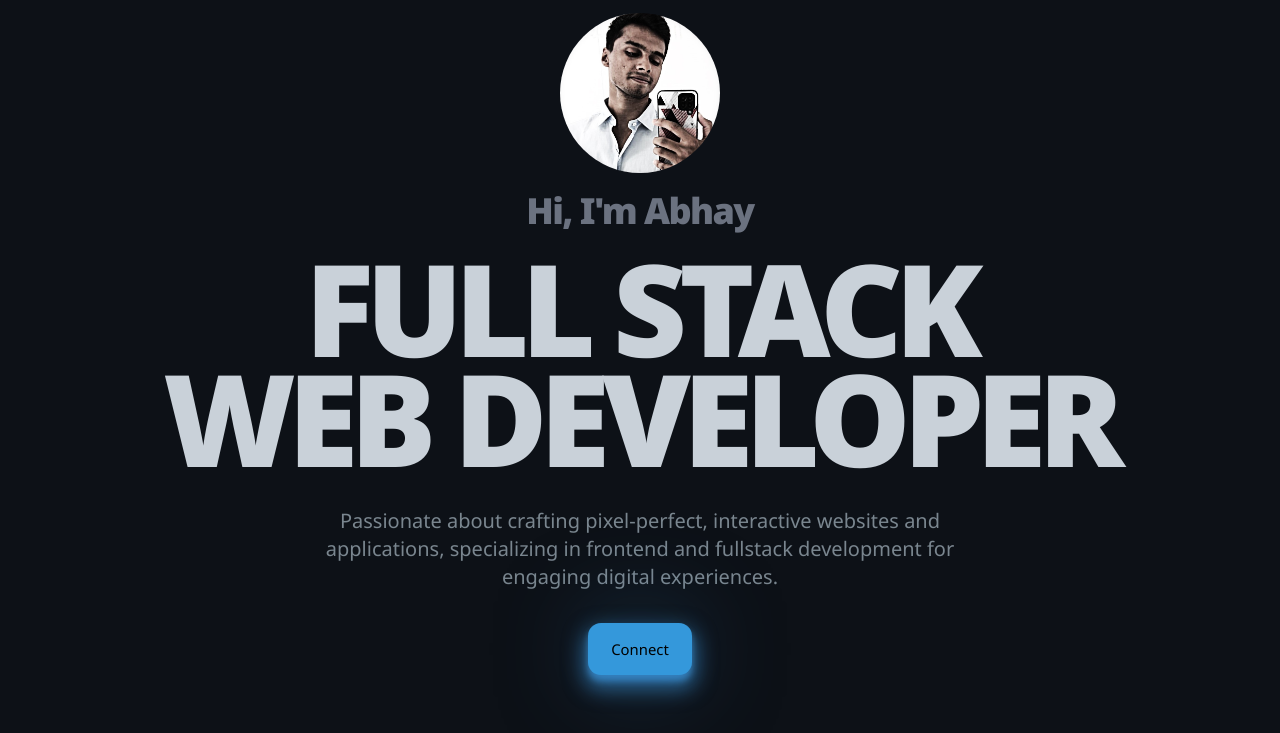
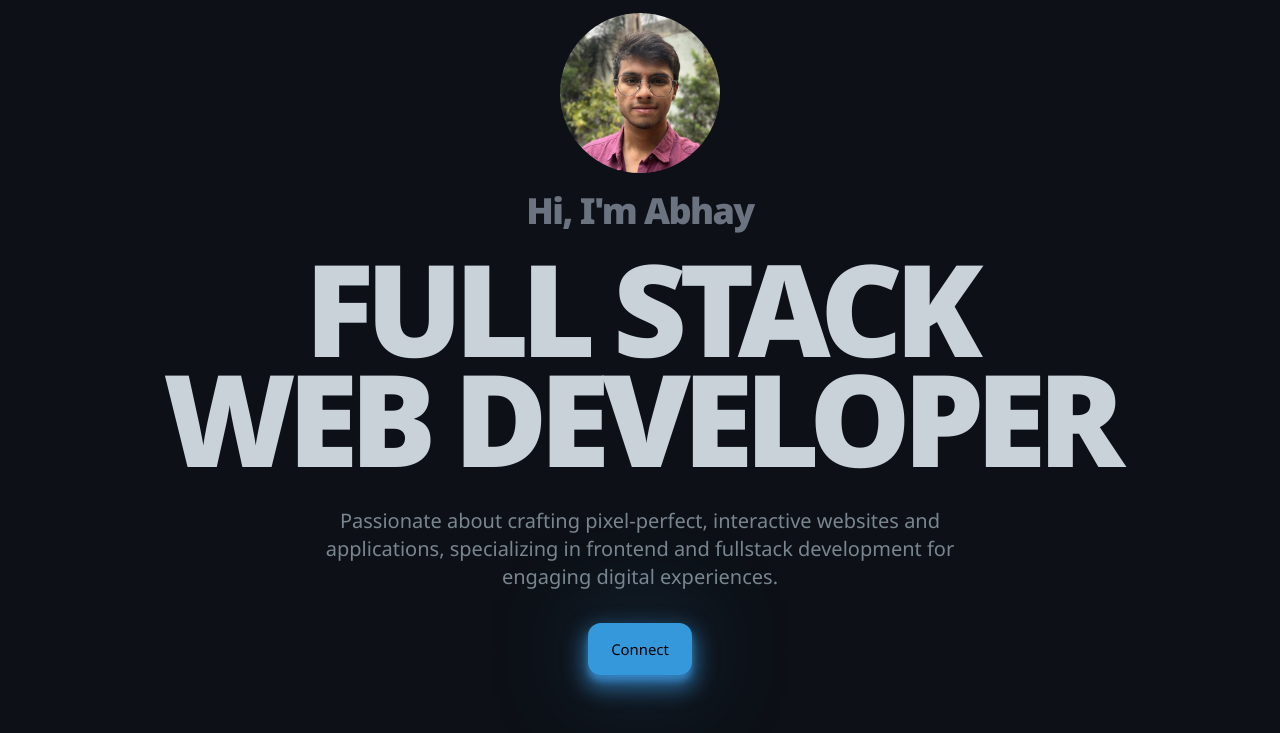
Before and after one commit to abhaybansal0/Portfolio, a website built with Vite: page index.html in a window 1280 px wide. Shown: the part 67-800 px from the top of the page. Built offline with nearby package versions, Linux system fonts and the light colour scheme; files whose address does not match are found by name.

Commit message:
Img Change

```diff
--- a/index.html
+++ b/index.html
@@ -58,7 +58,7 @@
     <!-- /////////////////////////////////////////// HOME -->
     <section class="home page" id="home">
 
-      <img src="./Me_black.jpg" alt="" class="home__img">
+      <img src="./My Photo.jpg" alt="" class="home__img">
 
       <h2 class="home__subtitle">Hi, I'm Abhay</h2>
 
```
Also changed, not shown: public/Me_black.jpg (deleted), public/My Photo.jpg (added).
